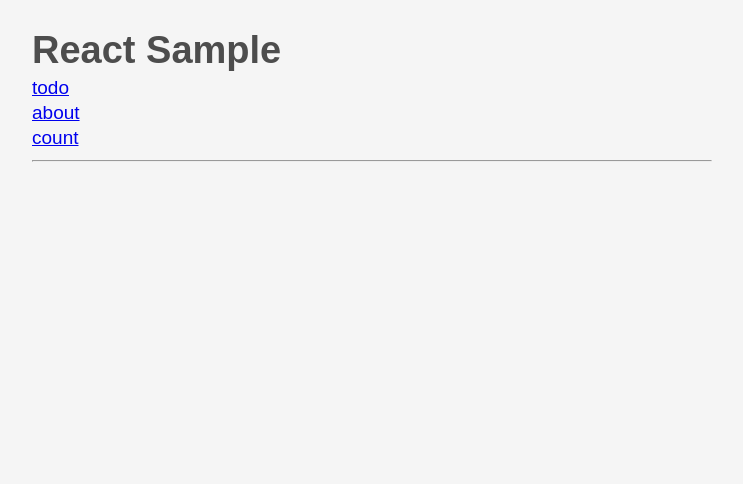
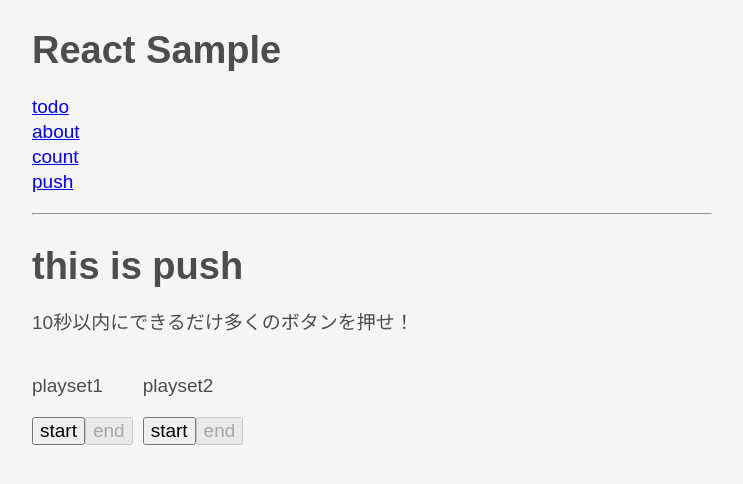
Before and after one commit to reibomaru/react_sample, a React (Create React App) app: page /push in a window 1280 px wide. Shown: the top 484 px of the page, without its empty margins (268-1011 px from the left). Built offline with nearby package versions, Linux system fonts and the light colour scheme.

Commit message:
feat: effectを使ってpushアプリを作った

```diff
--- a/src/App.js
+++ b/src/App.js
@@ -4,20 +4,26 @@
 import TodoPage from './pages/TodoPage'
 import AboutPage from './pages/AboutPage'
 import { CountPage } from './pages/CountPage';
+import PushPage from './pages/PushPage'
 
 function App(props) {
   return(
     <div>
       <h1>React Sample</h1>
       <Router>
-        <Link to="/todo">todo</Link><br/>
-        <Link to="/about">about</Link><br/>
-        <Link to="/count">count</Link>
+        <ul>
+          <li><Link to="/todo">todo</Link></li>
+          <li><Link to="/about">about</Link></li>
+          <li><Link to="/count">count</Link></li>
+          <li><Link to="/push">push</Link></li>
+        </ul>
+
         <hr/>
         <Route exact path="/" component={TopPage}></Route>
         <Route path="/todo" component={TodoPage} ></Route>
         <Route path="/about" component={AboutPage}></Route>
         <Route path="/count" component={CountPage}></Route>
+        <Route path="/push" component={PushPage}></Route>
       </Router>
     </div>
   )
--- a/src/components/CountDisplay.js
+++ b/src/components/CountDisplay.js
@@ -2,7 +2,7 @@
 import { CountContext } from '../hooks/Count'
 
 function CountDisplay(){
-    const {count, setCount} = React.useContext(CountContext);
+    const {count} = React.useContext(CountContext);
     return(
         <div>カウント: {count}</div>
     )
--- /dev/null
+++ b/src/components/Playset1.js
@@ -0,0 +1,26 @@
+import React from 'react';
+import PushCountDisplay from './PushCountDisplay'
+
+function Playset1(){
+    const initialLimit = 10;
+    const [limitTime, setLimitTime] = React.useState(initialLimit);
+
+    React.useEffect(() => {
+        const interval = setInterval(() => {
+            limitTime ? setLimitTime(limitTime-1) : clearInterval(interval);
+        }, 1000);
+        return () => {
+            clearInterval(interval);
+        };
+    });
+
+    return(
+        <div>
+            <h2>playset1</h2>
+            <p>残り{limitTime}秒</p>
+            <PushCountDisplay disabled={!limitTime}/>
+        </div>
+    )
+}
+
+export default Playset1;
--- /dev/null
+++ b/src/components/Playset2.js
@@ -0,0 +1,27 @@
+import React from 'react';
+
+function Playset(){
+    const initialLimit = 10;
+    const [count, setCount] = React.useState(0);
+    const [limitTime, setLimitTime] = React.useState(initialLimit);
+
+    React.useEffect(() => {
+        const interval = setInterval(() => {
+            limitTime ? setLimitTime(limitTime-1) : clearInterval(interval);
+        }, 1000);
+        return () => {
+            clearInterval(interval);
+        };
+    }, [limitTime]);
+
+    return(
+        <div>
+            <h2>playset2</h2>
+            <p>残り{limitTime}秒</p>
+            <p>{count}</p>
+            <button onClick={()=>{setCount(count+1)}} disabled={!limitTime}>click!!</button>
+        </div>
+    )
+}
+
+export default Playset;
--- /dev/null
+++ b/src/components/PushCountDisplay.js
@@ -0,0 +1,13 @@
+import React from 'react';
+
+function CountDisplay(props){
+    const [count, setCount] = React.useState(0);
+    return(
+        <>
+        <div>カウント: {count}</div>
+        <button onClick={()=>{setCount(count+1)}} disabled={props.disabled}>click!!</button>
+        </>
+    )
+}
+
+export default CountDisplay;
--- a/src/index.css
+++ b/src/index.css
@@ -20,7 +20,7 @@
   padding: 0;
 }
 button {
-  border: none;
+  /* border: none; */
   margin: 0;
   padding: 0;
   width: auto;
--- /dev/null
+++ b/src/pages/PushPage.js
@@ -0,0 +1,29 @@
+import React from 'react';
+import Playset1 from '../components/Playset1'
+import Playset2 from '../components/Playset2'
+
+function PushPage(){
+    const [showPlayset1, setShowPlayset1] = React.useState(false);
+    const [showPlayset2, setShowPlayset2] = React.useState(false);
+    return(
+        <>
+        <h1>this is push</h1>
+        <p>10秒以内にできるだけ多くのボタンを押せ！</p>
+        <div style={{display:"inline-block",marginRight:"10px"}}>
+            <p>playset1</p>
+            <input type="button" value="start" onClick={()=>{setShowPlayset1(!showPlayset1);}} disabled={showPlayset1||showPlayset2}/>
+            <input type="button" value="end" onClick={()=>{setShowPlayset1(!showPlayset1)}} disabled={!showPlayset1}/>
+        </div>
+        <div style={{display:"inline-block"}}>
+            <p>playset2</p>
+            <input type="button" value="start" onClick={()=>{setShowPlayset2(!showPlayset2);}} disabled={showPlayset2||showPlayset1}/>
+            <input type="button" value="end" onClick={()=>{setShowPlayset2(!showPlayset2)}} disabled={!showPlayset2}/>
+        </div>
+
+        {showPlayset1 ? <Playset1 /> : null}
+        {showPlayset2 ? <Playset2 /> : null}
+        </>
+    )
+}
+
+export default PushPage;
--- a/src/pages/TopPage.js
+++ b/src/pages/TopPage.js
@@ -1,5 +1,5 @@
 import React from 'react'
-import { BrowserRouter as Router, Link } from "react-router-dom";
+import { Link } from "react-router-dom";
 
 function AboutPage(){
     return(
```
